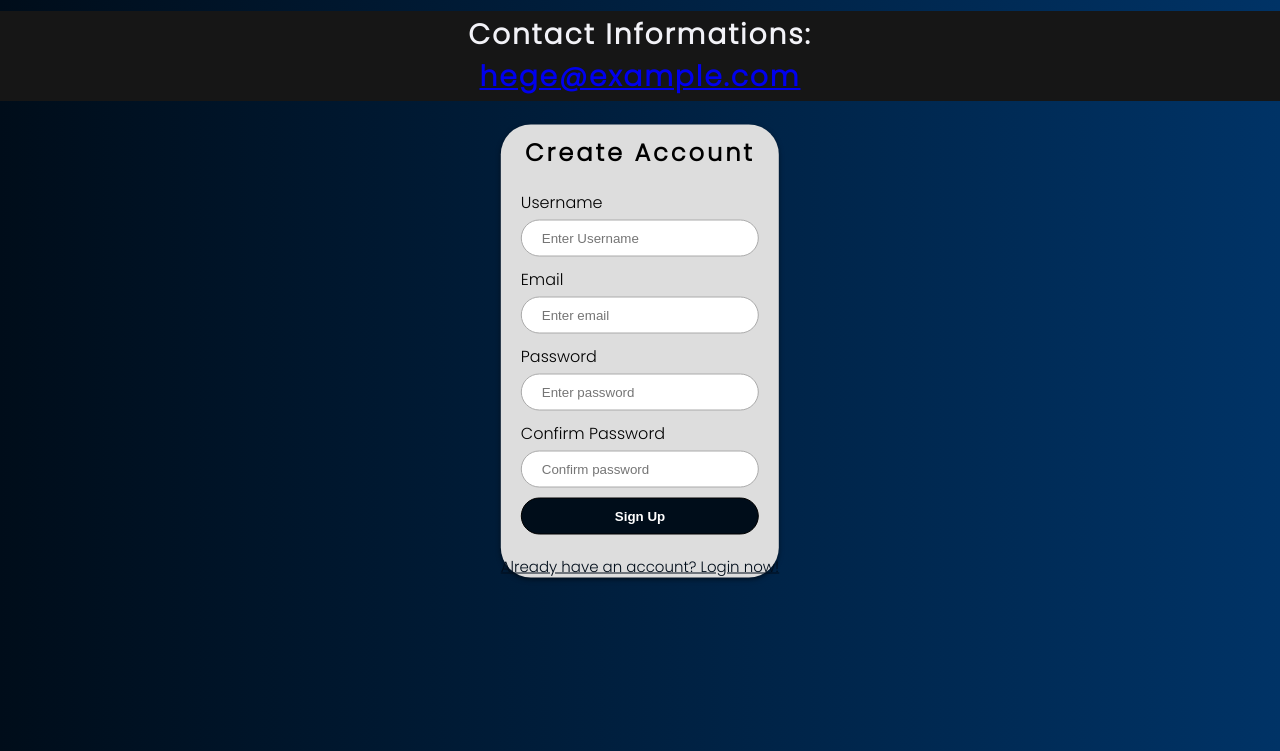
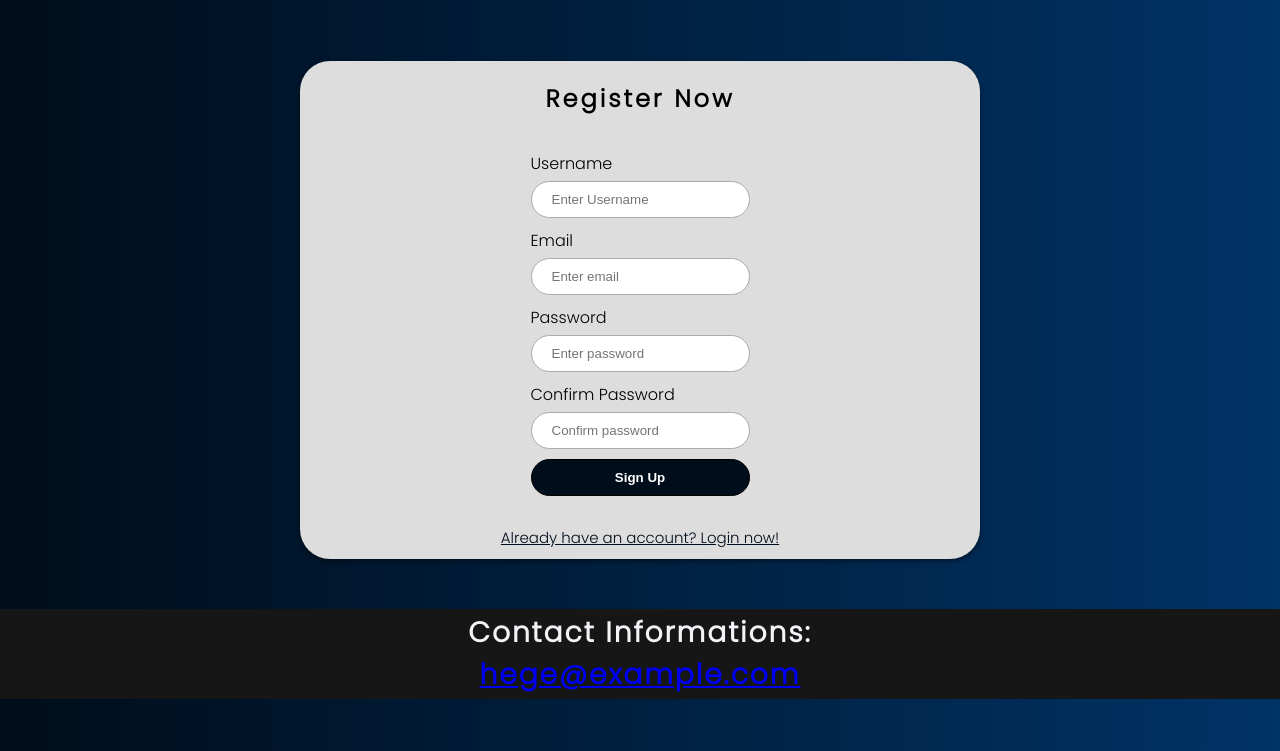
Before and after one commit to YameTechs/website, a Flask app: page /register/ in a window 1280 px wide. Shown: the part 49-800 px from the top of the page. Run offline with Flask 2, Linux system fonts and the light colour scheme; parts of the project's set-up code (start-up, migrations or seed data) failed here and were passed over; some libraries are stand-ins or nearby versions.

Commit message:
fixed forms

```diff
--- a/src/static/css/forms.css
+++ b/src/static/css/forms.css
@@ -1,8 +1,12 @@
+.form-container {
+  padding: 50px 300px;
+}
+
 .logreg-form {
-  position: absolute;
-  top: 50%;
-  left: 50%;
-  transform: translate(-50%, -50%);
+  display: flex;
+  align-items: center;
+  justify-content: center;
+  flex-direction: column;
   background: #ddd;
   border-radius: 30px;
   box-shadow: 0 2px 5px 0 rgba(0, 0, 0, 0.5);
@@ -11,7 +15,7 @@
 
 .logreg-form h2 {
   text-align: center;
-  margin: 10px 0px 20px;
+  margin: 20px 0px 5px;
   letter-spacing: 3px;
   font-weight: 600;
 }
@@ -60,4 +64,5 @@
   font-size: 15px;
   color: #000d1a;
   text-align: center;
+  margin-bottom: 10px;
 }
--- a/src/templates/base.html
+++ b/src/templates/base.html
@@ -48,7 +48,7 @@
               {% else %}
                 <li><h3>You're not logged in</h3></li>
                 <li><a href="/login/"><i class="fas fa-sign-in-alt"></i>Login</a></li>
-                <li><a href="/register/"><i class="fas fa-sign-in-alt"></i>Create Account</a></li>
+                <li><a href="/register/"><i class="fas fa-sign-in-alt"></i>Register</a></li>
               {% endif %}
             </ul>
           </div>
@@ -65,7 +65,7 @@
       {% if messages %}
         {% for message in messages %}
           <div class="flash-msg" role="alert">
-            <p>{{ message }}</i></p>
+            <p>{{ message }}</p>
             <button onclick="FlashDismiss();"><img src="{{ url_for ('static', filename="img/icons/close.png")}}"></button>
           </div>
         {% endfor %}
--- a/src/templates/login.html
+++ b/src/templates/login.html
@@ -3,6 +3,7 @@
   <link rel="stylesheet" href="{{url_for('static', filename="css/forms.css")}}" />
 {% endblock head %}
 {% block content %}
+  <div class="form-container">
     <div class="logreg-form">
       <h2>LOGIN</h2>
       <form method="POST" action="">
@@ -43,4 +44,5 @@
         <a href="{{ url_for("users.request_token") }}">Forgot your password?</a>
       </div>
     </div>
+  </div>
 {% endblock content %}
--- a/src/templates/register.html
+++ b/src/templates/register.html
@@ -3,8 +3,9 @@
   <link rel="stylesheet" href="{{url_for('static', filename="css/forms.css")}}" />
 {% endblock head %}
 {% block content %}
+  <div class="form-container">
     <div class="logreg-form">
-    <h2>Create Account</h2>
+      <h2>Register Now</h2>
       <form method="POST" action="">
         {{ form.hidden_tag() }}
         <div class="form-element">
@@ -52,4 +53,5 @@
         <a href="{{ url_for("users.login") }}">Already have an account? Login now!</a>
       </div>
     </div>
+  </div>
 {% endblock content %}
--- a/src/templates/request_token.html
+++ b/src/templates/request_token.html
@@ -3,6 +3,7 @@
   <link rel="stylesheet" href="{{url_for('static', filename="css/forms.css")}}">
 {% endblock head %}
 {% block content %}
+  <div class="form-container">
     <div class="logreg-form">
       <h2>FORGOT PASSWORD</h2>
       <form method="POST" action="">
@@ -25,4 +26,5 @@
         </div>
       </form>
     </div>
+  </div>
 {% endblock content %}
--- a/src/templates/reset_password.html
+++ b/src/templates/reset_password.html
@@ -5,6 +5,7 @@
 {% endblock head %}
 
 {% block content %}
+  <div class="form-container">
     <div class="logreg-form">
       <form method="POST" action="">
         {{ form.hidden_tag() }}
@@ -42,4 +43,5 @@
 
       </form>
     </div>
+  </div>
 {% endblock content %}
```
Lines whose indentation alone changed are shown as unchanged.
